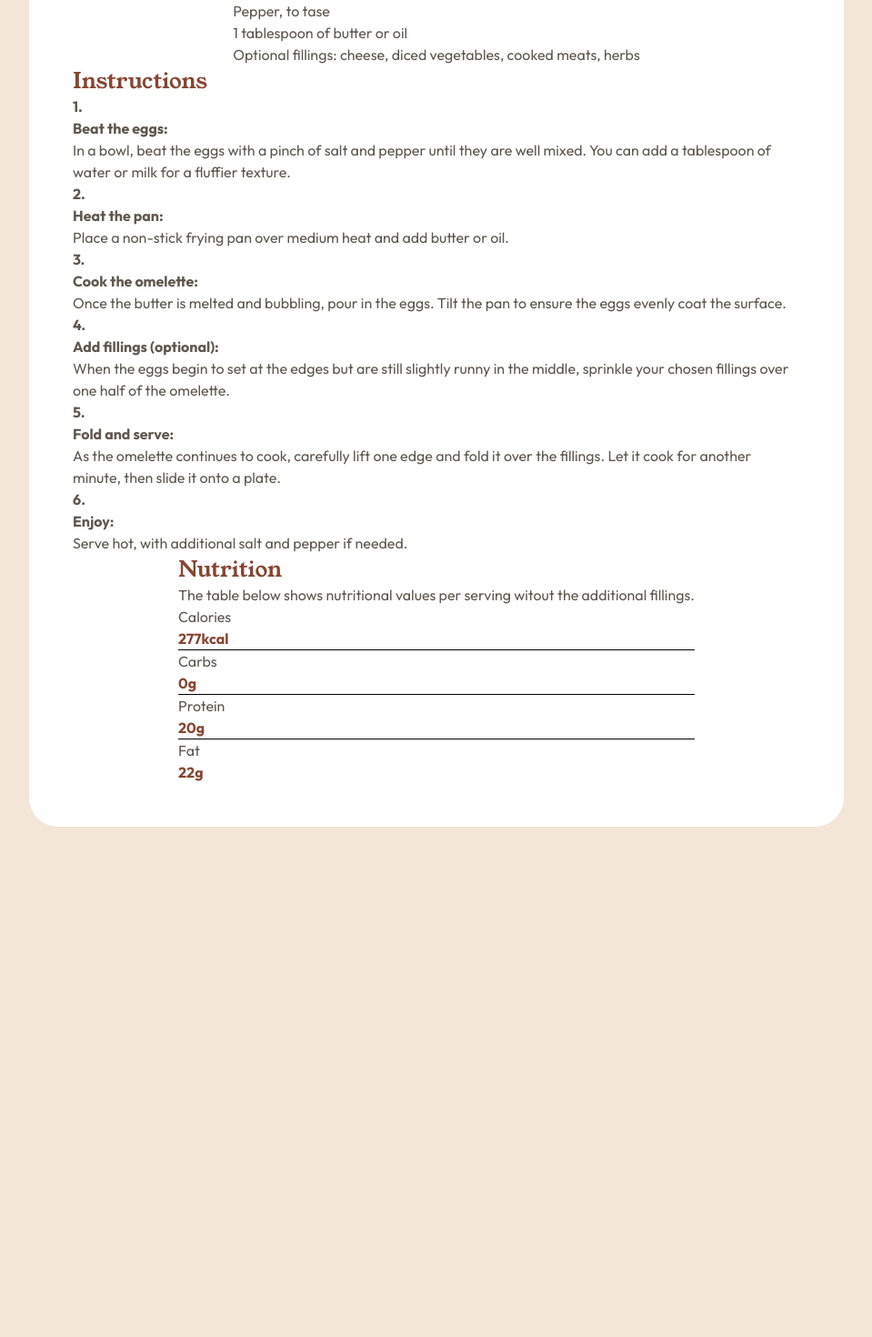
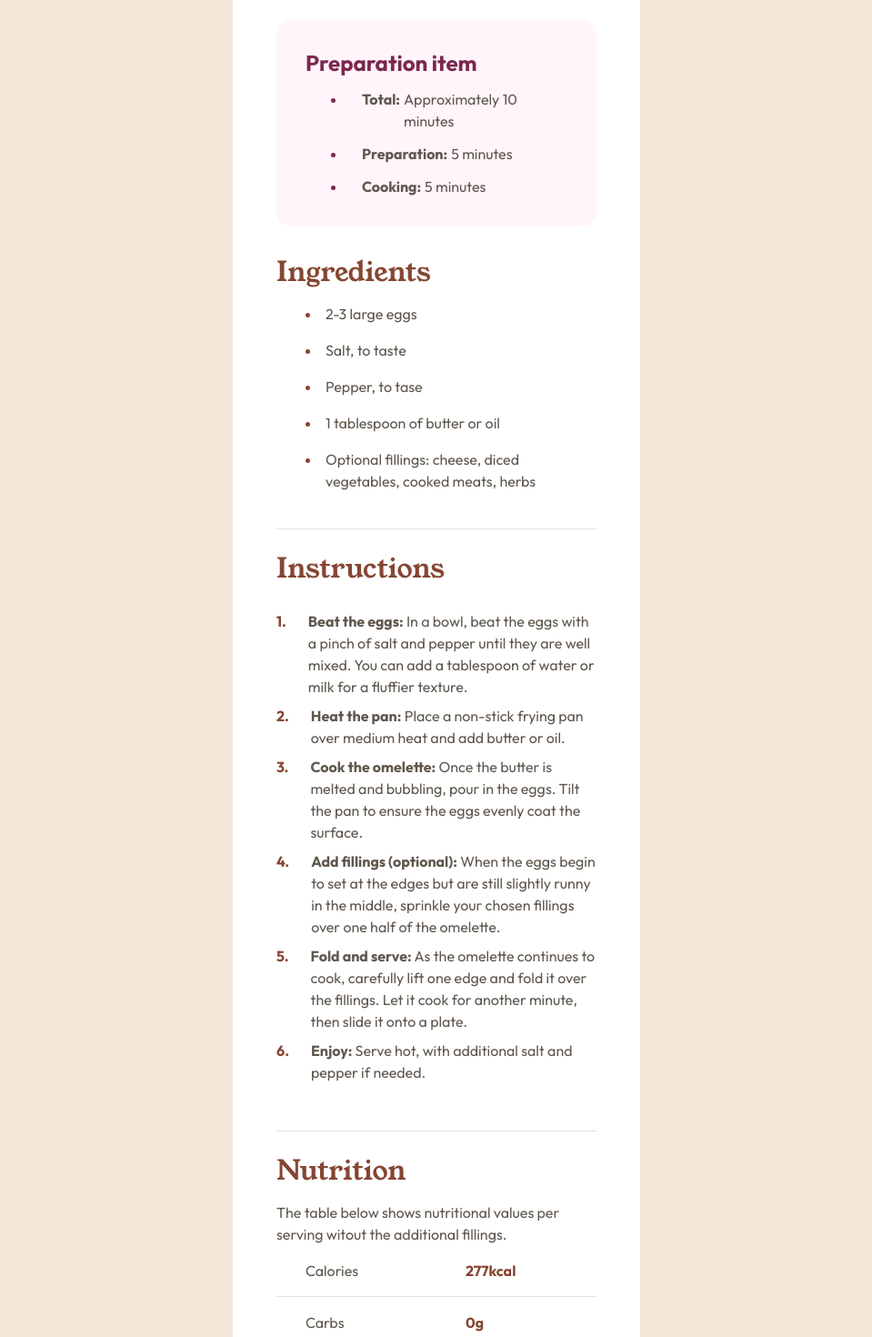
Before and after one commit to DevAndreasWagner/recipe-page-Angular, an Angular app: page / in a window 1280 px wide. Shown: the part 540-2010 px from the top of the page at 91% size, without its empty margins (160-1119 px from the left). Before the commit the page ends 1545 px from the top, so only its background shows below. Built offline with nearby package versions, Linux system fonts and the light colour scheme.

Commit message:
connected image and finished desktop design

```diff
--- a/src/app/components/card/card.css
+++ b/src/app/components/card/card.css
@@ -7,6 +7,25 @@
     color: var(--color-brown-800);
 }
 
-ul, li {
+li {
     color: var(--color-stone-600);
 }
+
+.list-1 {
+    color: var(--color-rose-800);
+}
+
+.list-2 {
+    color: var(--color-brown-800);
+}
+
+.nutrition-container {
+    display: flex;
+    align-items: center;
+    justify-content: space-evenly;
+}
+
+.nutrition {
+    width: 100%;
+    padding: 0 0 0 2rem;
+}
--- a/src/app/components/card/card.html
+++ b/src/app/components/card/card.html
@@ -1,62 +1,102 @@
-<div class="bg-white w-4xl flex flex-col justify-center items-center p-[3rem] rounded-4xl">
-    <section class="flex flex-col justify-center items-center">
-
-
-        <img class="bg-cover bg-center w-40 h-32 " src="assets/images/image-omlette.jpeg" alt="">
-
+<div class="bg-white w-[35%] flex flex-col justify-center items-start p-12 rounded-4xl">
+    <img class="bg-cover bg-center w-full h-auto rounded-2xl" src="assets/images/image-omelette.jpeg" alt="Omlette">
+    <section class="w-full flex flex-col justify-center items-start gap-6 py-8">
         <h1 class="text-4xl">{{title}}</h1>
         <p class="font-outfit ">{{description}}</p>
-        <span class="w-2xl bg-rose-50">
-            <h3 class="text-xl">Preparation item</h3>
-            <ul>
-                <li><b>Total:</b> {{prepTime[0]}}</li>
-                <li><b>Preparation</b>: {{prepTime[1]}}</li>
-                <li><b>Cooking:</b> {{prepTime[2]}}</li>
-            </ul>
+        <span class="w-full bg-rose-50 p-8 rounded-2xl flex flex-col gap-3">
+            <h3 class="text-2xl font-bold">Preparation item</h3>
+            <div class="flex px-4 gap-1">
+                <span class="flex">
+                    <li class="list-1 px-3"></li>
+                    <b class="text-stone-600">Total:</b>
+                </span>
+
+                <p>{{prepTime[0]}}</p>
+            </div>
+            <div class="flex px-4 gap-1">
+                <span class="flex">
+                    <li class="list-1 px-3"></li>
+                    <b class="text-stone-600">Preparation:</b>
+                </span>
+
+                <p>{{prepTime[1]}}</p>
+            </div>
+            <div class="flex px-4 gap-1">
+                <span class="flex">
+                    <li class="list-1 px-3"></li>
+                    <b class="text-stone-600">Cooking:</b>
+                </span>
+
+                <p>{{prepTime[2]}}</p>
+            </div>
         </span>
 
     </section>
-    <section>
-        <h2 class="text-2xl">Ingredients</h2>
+    <section class="w-full flex flex-col gap-4">
+        <h2 class="text-3xl">Ingredients</h2>
+        @for (item of ingredients; track $index) {
+        <div class="flex flex-row px-8">
+            <li class="list-2"></li>
             <ul>
-            @for (item of ingredients; track $index) {
-                <li>{{item}}</li>
+                <li list-3>{{item}}</li>
+            </ul>
+
+        </div>
+
         }
-        </ul>
+        <hr class="my-6">
     </section>
     <hr>
-    <section>
-        <h2 class="text-2xl">Instructions</h2>
-        <ol>
+    <section class="w-full flex flex-col gap-6">
+        <h2 class="text-3xl">Instructions</h2>
+        <ol class="">
             @for (instr of instructions; track $index) {
-                <p class="font-bold">{{$index + 1}}.</p>
-                <p class=" font-bold">{{instr.name}}</p>
-                <p>{{instr.text}}</p>
+            <span class="flex py-1 gap-6">
+                <p class="inst-index font-bold ">{{$index + 1}}.</p>
+                <p><b>{{instr.name}}</b> {{instr.text}}</p>
+            </span>
             }
         </ol>
+        <hr class="my-6">
     </section>
     <hr>
-    <section>
-        <h2 class="text-2xl">Nutrition</h2>
+    <section class="w-full flex flex-col gap-4">
+        <h2 class="text-3xl">Nutrition</h2>
         <p>The table below shows nutritional values per serving witout the additional fillings.</p>
-        <span>
+        <span class="nutrition-container">
+            <div class="nutrition">
                 <p class="name">Calories</p>
+            </div>
+            <div class="nutrition">
                 <p class="value font-bold">277kcal</p>
+            </div>
         </span>
         <hr>
-        <span>
+        <span class="nutrition-container">
+            <div class="nutrition">
                 <p class="name">Carbs</p>
+            </div>
+            <div class="nutrition">
                 <p class="value font-bold">0g</p>
+            </div>
         </span>
         <hr>
-        <span>
+        <span class="nutrition-container">
+            <div class="nutrition">
                 <p class="name">Protein</p>
+            </div>
+            <div class="nutrition">
                 <p class="value font-bold">20g</p>
+            </div>
         </span>
         <hr>
-        <span>
+        <span class="nutrition-container">
+            <div class="nutrition">
                 <p class="name">Fat</p>
+            </div>
+            <div class="nutrition">
                 <p class="value font-bold">22g</p>
+            </div>
         </span>
     </section>
 </div>
--- a/src/styles.css
+++ b/src/styles.css
@@ -19,9 +19,16 @@ h2 {
 h3 {
     color: var(--color-rose-800);
 }
+hr {
+    color: var(--color-stone-150);
+}
 
 p {
     color: var(--color-stone-600);
+}
+
+.inst-index {
+    color: var(--color-brown-800);
 }
 
 @font-face {
```
Lines whose indentation alone changed are shown as unchanged.
